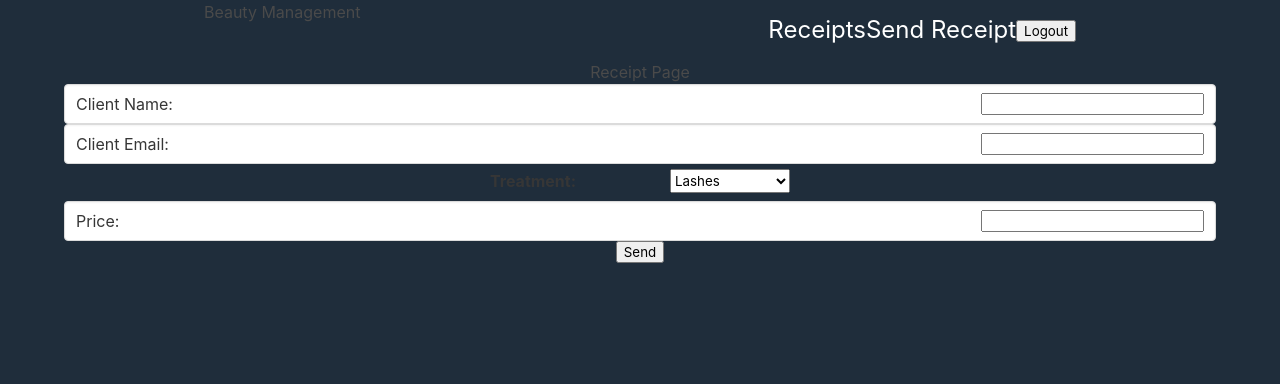
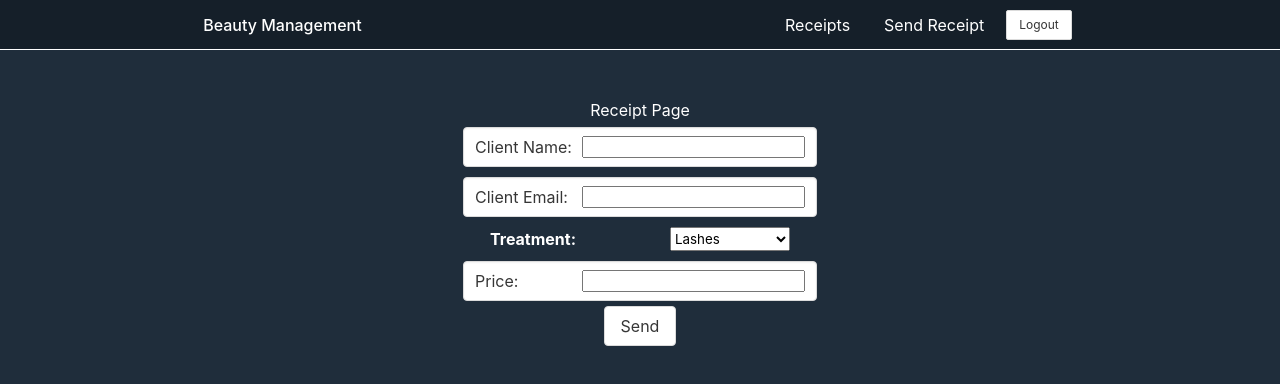
Before and after one commit to lcse1706/beauty-management, a React (Create React App) app: page / in a window 1280 px wide. Both pictures are taken after typing "Sample", "Sample123" into the empty fields and a click on the button "Login". Shown: the top 384 px of the page. Built offline with nearby package versions, Linux system fonts and the light colour scheme.

Commit message:
css updated

```diff
--- a/src/components/Input.scss
+++ b/src/components/Input.scss
@@ -1,7 +1,6 @@
 .input {
-  // margin: 5px;
+  margin: 5px;
   // width: 300px;
-
   display: flex;
   justify-content: space-between;
 }
--- a/src/components/Login.scss
+++ b/src/components/Login.scss
@@ -1,9 +1,11 @@
 .loginForm {
-  margin: 0 auto;
   position: absolute;
   top: 20%;
   left: 50%;
   transform: translateY(-50%) translateX(-50%);
 
+  // width: 20%;
+  // height: 100%;
+
   text-align: center;
 }
--- a/src/components/MainHeader.scss
+++ b/src/components/MainHeader.scss
@@ -1,6 +1,14 @@
 .mainNavHeader {
   display: flex;
   flex-direction: row;
+  height: 50px;
   width: 100%;
   justify-content: space-around;
+  align-items: center;
+  border-bottom: 1px white solid;
+  background-color: #151f29;
+  h1 {
+    color: #fff;
+    font-weight: 500;
+  }
 }
--- a/src/components/Navigation.scss
+++ b/src/components/Navigation.scss
@@ -1,5 +1,6 @@
-.mainNav ul {
-  width: 100%;
+.mainNav {
+  heigh: 100px;
+  ul {
     display: flex;
     flex-direction: row;
     justify-content: space-between;
@@ -7,13 +8,11 @@
     list-style: none;
   }
 
-.mainNav ul li {
-  height: 60px;
-  line-height: 60px;
+  li {
+    margin: 0 5px;
   }
 
-.mainNav ul li a {
-  text-decoration: none;
+  a {
     color: white;
-  font-size: 1.5rem;
   }
+}
--- a/src/components/Navigation.tsx
+++ b/src/components/Navigation.tsx
@@ -3,7 +3,7 @@ import './Navigation.scss';
 const Navigation = (props: { isLoggedIn: boolean; onLogout: any }) => {
   return (
     <nav className="mainNav">
-      <ul>
+      <ul className="menu-list">
         {props.isLoggedIn && (
           <li>
             <a href="/">Receipts</a>
@@ -16,7 +16,9 @@ const Navigation = (props: { isLoggedIn: boolean; onLogout: any }) => {
         )}
         {props.isLoggedIn && (
           <li>
-            <button onClick={props.onLogout}>Logout</button>
+            <button className="button is-small" onClick={props.onLogout}>
+              Logout
+            </button>
           </li>
         )}
       </ul>
--- a/src/components/ReceiptForm.scss
+++ b/src/components/ReceiptForm.scss
@@ -3,16 +3,17 @@
   flex-direction: column;
   justify-content: center;
   align-items: center;
-  width: 90%;
-}
+  // width: 90%;
 
   .label {
     margin: 5px;
     width: 300px;
     display: flex;
     justify-content: space-between;
-}
+    color: #fff;
 
-.label select {
+    select {
       width: 40%;
     }
+  }
+}
--- a/src/components/ReceiptForm.tsx
+++ b/src/components/ReceiptForm.tsx
@@ -66,7 +66,9 @@ const ReceiptForm = () => {
         </select>
       </label>
       <Input ref={priceRef} label="Price:" type="number" />
-      <button type="submit">Send</button>
+      <button className="button" type="submit">
+        Send
+      </button>
     </form>
   );
 };
--- a/src/pages/ReceiptPage.scss
+++ b/src/pages/ReceiptPage.scss
@@ -2,4 +2,6 @@
   display: flex;
   flex-direction: column;
   align-items: center;
+  color: #fff;
+  margin-top: 3rem;
 }
```
Lines whose indentation alone changed are shown as unchanged.
